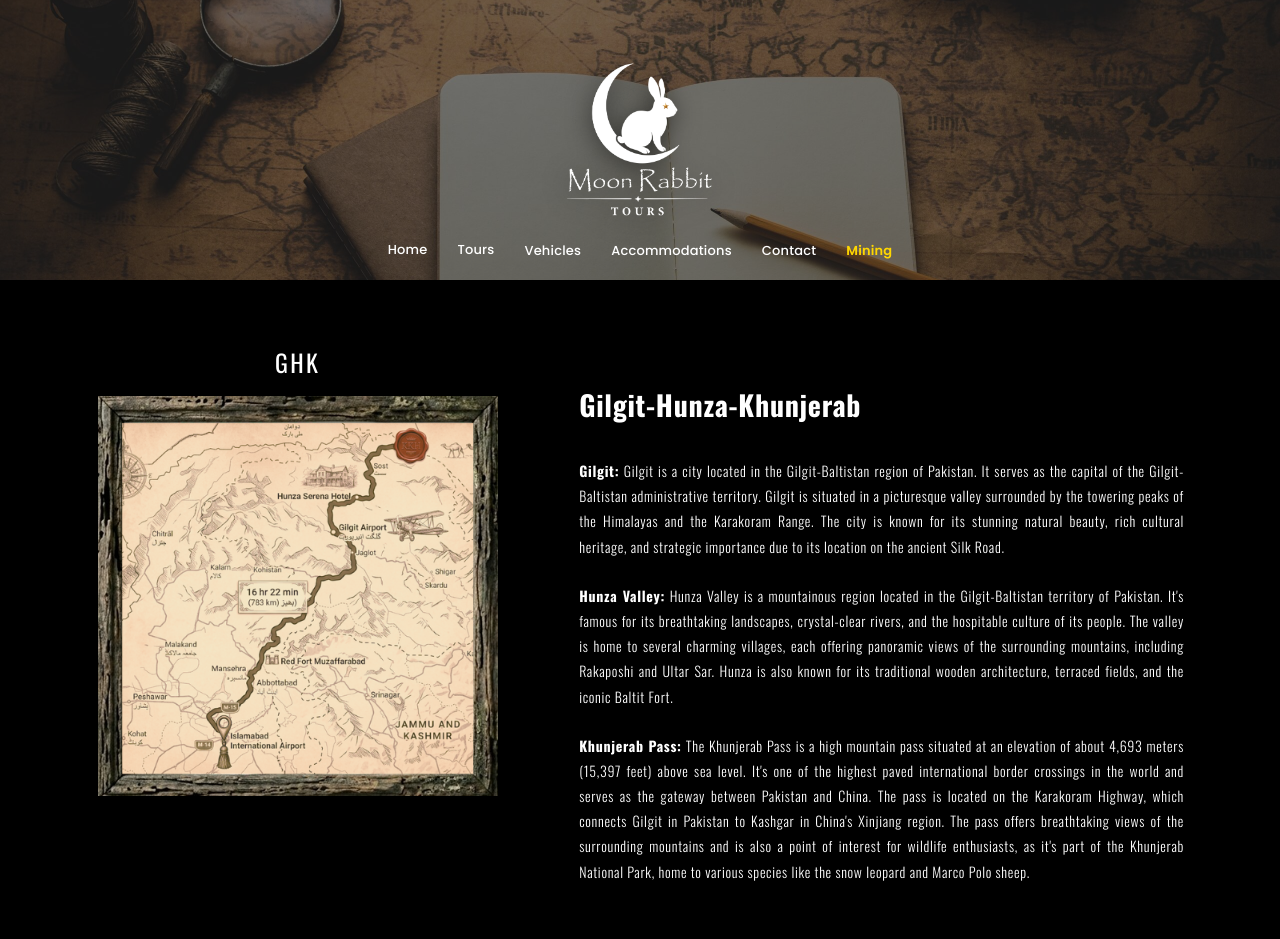
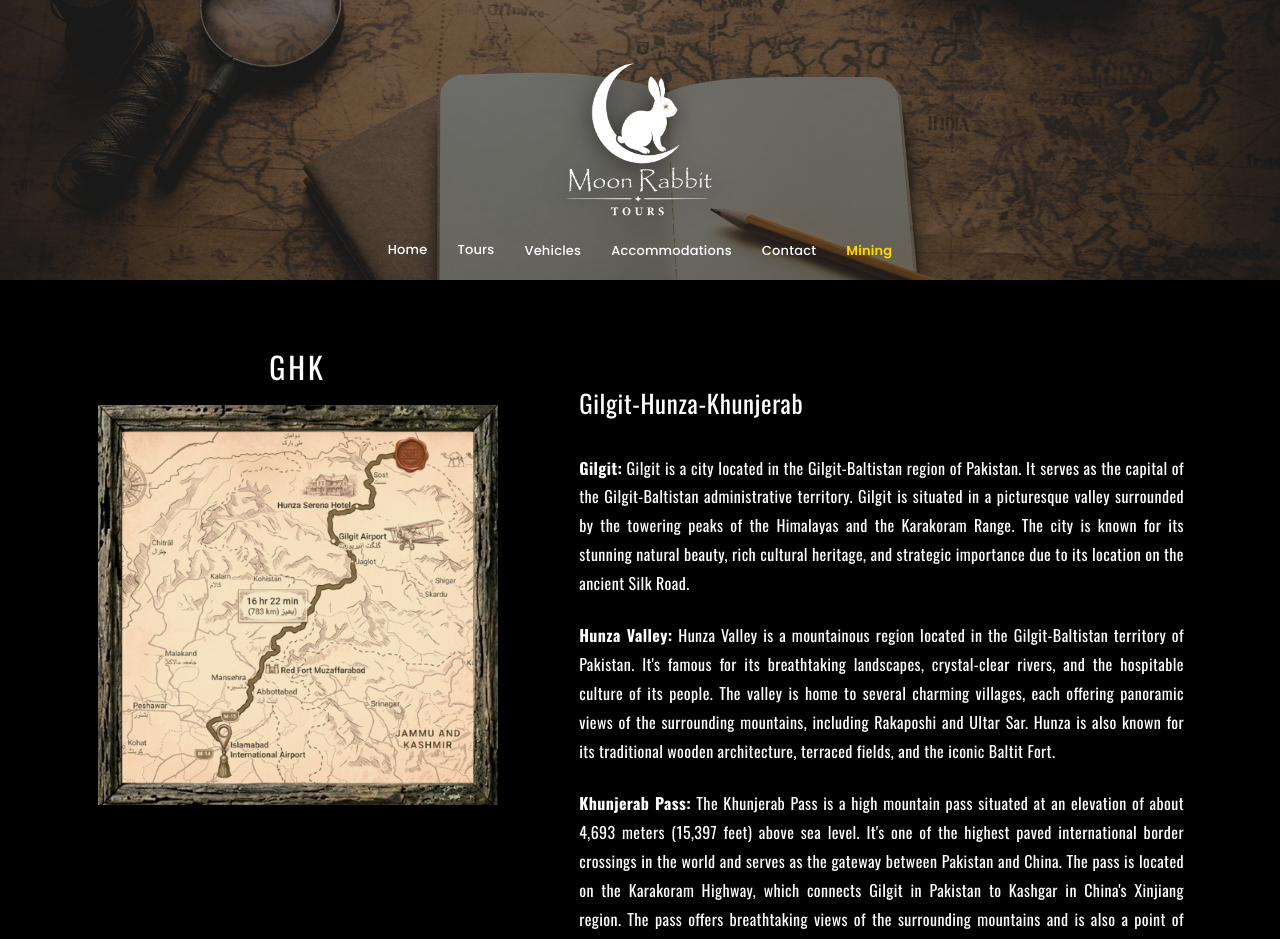
Before and after one commit to msaadfall25bsse/moon-rabbit-tour, a Next.js app: page /ghk in a window 1280 px wide. Shown: the top 939 px of the page. Built offline with nearby package versions, Linux system fonts and the light colour scheme.

Commit message:
Update GHK typography to exactly match live site inspection values

```diff
--- a/app/ghk/page.tsx
+++ b/app/ghk/page.tsx
@@ -29,7 +29,7 @@ export default function GHKPage() {
 
           {/* Left Column: Map Image */}
           <div className="flex w-full md:w-[40%] flex-col items-center">
-            <h2 className="mb-4 font-['Oswald',sans-serif] text-[24px] font-[400] text-white tracking-widest text-center">
+            <h2 className="mb-4 font-['Oswald',sans-serif] text-[30px] font-normal text-white tracking-widest text-center">
               GHK
             </h2>
             <div className="relative w-full max-w-[400px]">
@@ -46,19 +46,19 @@ export default function GHKPage() {
 
           {/* Right Column: Text Information */}
           <div className="flex w-full md:w-[60%] flex-col text-white font-['Oswald',sans-serif] pt-2 md:pt-10">
-            <h2 className="mb-8 font-['Oswald',sans-serif] text-[24px] sm:text-[28px] font-bold text-white tracking-wide">
+            <h2 className="mb-8 font-['Oswald',sans-serif] text-[25px] font-normal text-white tracking-wide">
               Gilgit-Hunza-Khunjerab
             </h2>
 
-            <p className="mb-6 text-[14px] leading-[1.8] font-[300] tracking-wider text-justify">
+            <p className="mb-6 text-[16px] leading-[1.8] font-normal tracking-wide text-justify">
               <strong className="font-bold">Gilgit:</strong> Gilgit is a city located in the Gilgit-Baltistan region of Pakistan. It serves as the capital of the Gilgit-Baltistan administrative territory. Gilgit is situated in a picturesque valley surrounded by the towering peaks of the Himalayas and the Karakoram Range. The city is known for its stunning natural beauty, rich cultural heritage, and strategic importance due to its location on the ancient Silk Road.
             </p>
 
-            <p className="mb-6 text-[14px] leading-[1.8] font-[300] tracking-wider text-justify">
+            <p className="mb-6 text-[16px] leading-[1.8] font-normal tracking-wide text-justify">
               <strong className="font-bold">Hunza Valley:</strong> Hunza Valley is a mountainous region located in the Gilgit-Baltistan territory of Pakistan. It&#39;s famous for its breathtaking landscapes, crystal-clear rivers, and the hospitable culture of its people. The valley is home to several charming villages, each offering panoramic views of the surrounding mountains, including Rakaposhi and Ultar Sar. Hunza is also known for its traditional wooden architecture, terraced fields, and the iconic Baltit Fort.
             </p>
 
-            <p className="mb-6 text-[14px] leading-[1.8] font-[300] tracking-wider text-justify">
+            <p className="mb-6 text-[16px] leading-[1.8] font-normal tracking-wide text-justify">
               <strong className="font-bold">Khunjerab Pass:</strong> The Khunjerab Pass is a high mountain pass situated at an elevation of about 4,693 meters (15,397 feet) above sea level. It&#39;s one of the highest paved international border crossings in the world and serves as the gateway between Pakistan and China. The pass is located on the Karakoram Highway, which connects Gilgit in Pakistan to Kashgar in China&#39;s Xinjiang region. The pass offers breathtaking views of the surrounding mountains and is also a point of interest for wildlife enthusiasts, as it&#39;s part of the Khunjerab National Park, home to various species like the snow leopard and Marco Polo sheep.
             </p>
           </div>
```
